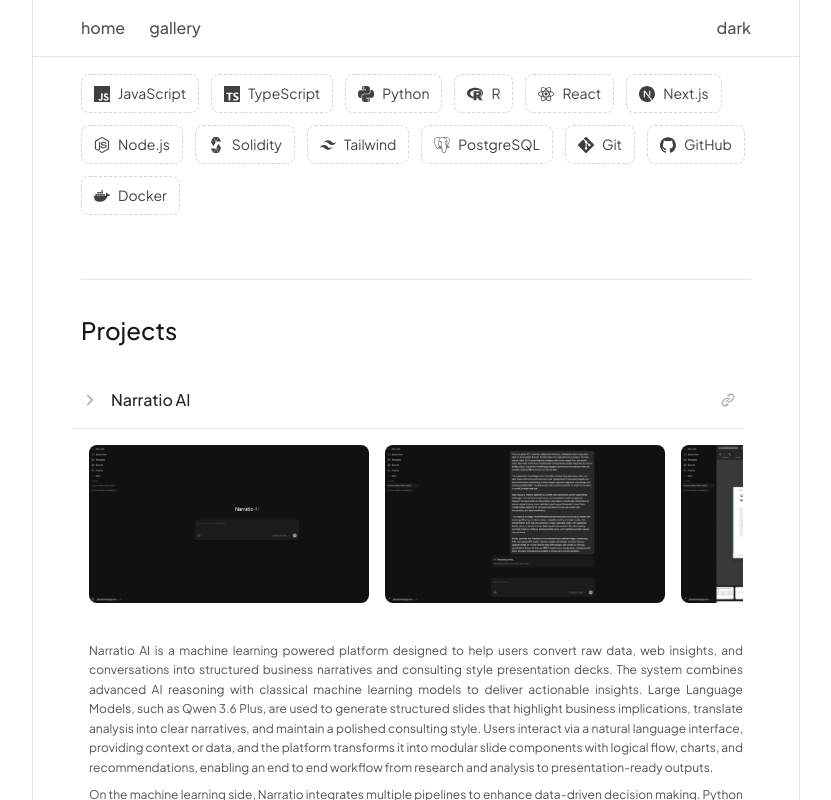
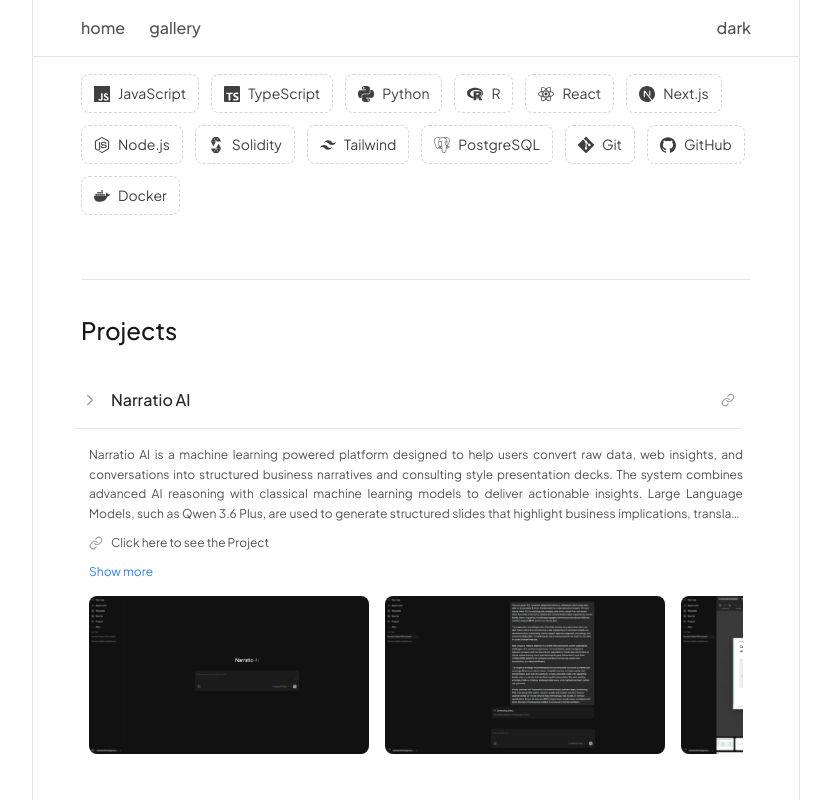
Before and after one commit to lafatha/portfolio, a Next.js app: page / in a window 1280 px wide. Both pictures are taken after a click on the button "Narratio AI". Shown: the part 855-1655 px from the top of the page, without its empty margins (224-1055 px from the left). Built offline with nearby package versions, Linux system fonts and the light colour scheme; no server answers.

Commit message:
Add project URL

```diff
--- a/app/components/Projects.tsx
+++ b/app/components/Projects.tsx
@@ -5,8 +5,18 @@
 import { ChevronRight, Link } from "lucide-react";
 
 const projects = [
-  { name: "Narratio AI", url: "#", hasPreview: true, projectKey: "narratioAi" },
-  { name: "Base Realms", url: "#", hasPreview: true, projectKey: "baseRealms" },
+  {
+    name: "Narratio AI",
+    url: "https://narrativoai-sable.vercel.app/",
+    hasPreview: true,
+    projectKey: "narratioAi",
+  },
+  {
+    name: "Base Realms",
+    url: "https://www.baserealms.app/",
+    hasPreview: true,
+    projectKey: "baseRealms",
+  },
   { name: "ERP System", url: "#", hasPreview: true, projectKey: "erpSystem" },
 ];
 
@@ -53,6 +63,9 @@
 
 export default function Projects() {
   const [expandedProject, setExpandedProject] = useState<string | null>(null);
+  const [expandedDescriptionByProject, setExpandedDescriptionByProject] = useState<
+    Record<string, boolean>
+  >({});
   const [lightboxImage, setLightboxImage] = useState<string | null>(null);
   const scrollRef = useRef<HTMLDivElement | null>(null);
   const isDraggingRef = useRef(false);
@@ -128,9 +141,51 @@
 
               {project.hasPreview && expandedProject === project.projectKey && (
                 <div className="mt-4 mb-4 px-2">
+                  <div className="mt-4 max-w-4xl">
+                    {(() => {
+                      const isDescriptionExpanded = Boolean(
+                        expandedDescriptionByProject[project.projectKey]
+                      );
+                      const fullDescription = paragraphsForProject(project.projectKey).join("\n\n");
+                      return (
+                        <>
+                          <p
+                            className={`text-xs text-neutral-600 leading-relaxed text-justify whitespace-pre-line ${
+                              isDescriptionExpanded ? "" : "project-description-clamp-4"
+                            }`}
+                          >
+                            {fullDescription}
+                          </p>
+                          {project.projectKey !== "erpSystem" && (
+                            <a
+                              href={project.url}
+                              target="_blank"
+                              rel="noopener noreferrer"
+                              className="mt-3 inline-flex items-center gap-2 text-xs text-neutral-600 hover:text-neutral-900 transition-colors"
+                            >
+                              <Link
+                                size={14}
+                                className="text-neutral-400 group-hover:text-neutral-600 transition-colors"
+                              />
+                              <span>Click here to see the Project</span>
+                            </a>
+                          )}
+                          <button
+                            type="button"
+                            onClick={() =>
+                              setExpandedDescriptionByProject((prev) => ({
+                                ...prev,
+                                [project.projectKey]: !isDescriptionExpanded,
+                              }))
+                            }
+                            className="mt-2 block text-xs text-blue-500 hover:text-blue-600 transition-colors"
+                          >
+                            {isDescriptionExpanded ? "Show less" : "Show more"}
+                          </button>
+
                           <div
                             ref={scrollRef}
-                    className="flex gap-4 overflow-x-auto pb-4 scrollbar-hide cursor-grab select-none"
+                            className="mt-4 flex gap-4 overflow-x-auto pb-4 scrollbar-hide cursor-grab select-none"
                             onMouseDown={handleMouseDown}
                             onMouseLeave={stopDragging}
                             onMouseUp={stopDragging}
@@ -160,30 +215,10 @@
                               </div>
                             ))}
                           </div>
-                  <div className="mt-4 max-w-4xl space-y-2">
-                    {paragraphsForProject(project.projectKey).map((paragraph, pIndex) => (
-                      <p
-                        key={pIndex}
-                        className="text-xs text-neutral-600 leading-relaxed text-justify"
-                      >
-                        {paragraph}
-                      </p>
-                    ))}
+                        </>
+                      );
+                    })()}
                   </div>
-                  {project.projectKey === "baseRealms" && (
-                    <a
-                      href="https://www.baserealms.app/"
-                      target="_blank"
-                      rel="noopener noreferrer"
-                      className="mt-3 inline-flex items-center gap-2 text-xs text-neutral-600 hover:text-neutral-900 transition-colors"
-                    >
-                      <Link
-                        size={14}
-                        className="text-neutral-400 group-hover:text-neutral-600 transition-colors"
-                      />
-                      <span>Click here to see the Project</span>
-                    </a>
-                  )}
                 </div>
               )}
             </div>
--- a/app/globals.css
+++ b/app/globals.css
@@ -249,6 +249,13 @@
   cursor: grabbing;
 }
 
+.project-description-clamp-4 {
+  display: -webkit-box;
+  -webkit-line-clamp: 4;
+  -webkit-box-orient: vertical;
+  overflow: hidden;
+}
+
 /* ===== DARK MODE ===== */
 
 /* Smooth theme transitions */
```
Lines whose indentation alone changed are shown as unchanged.
